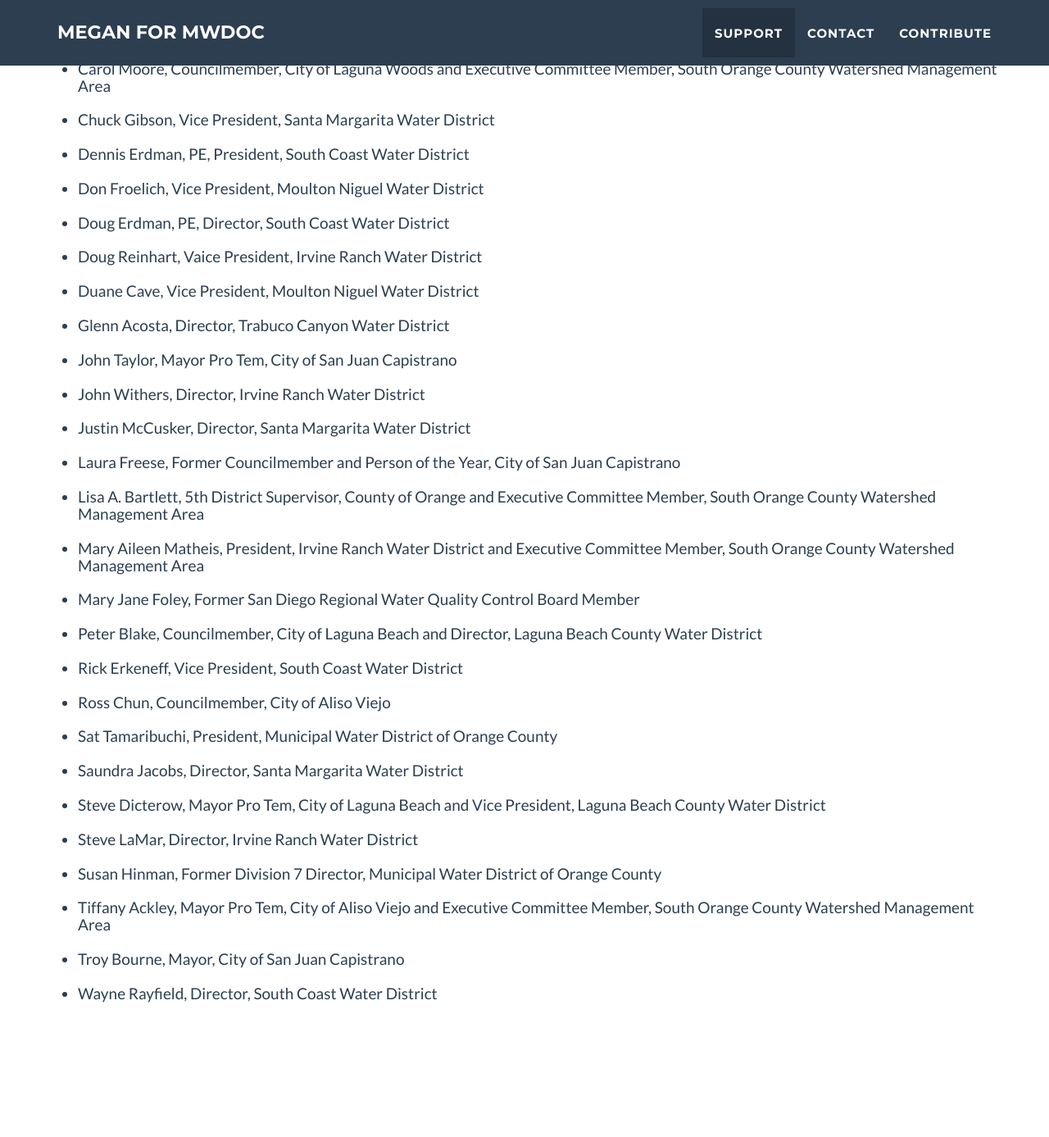
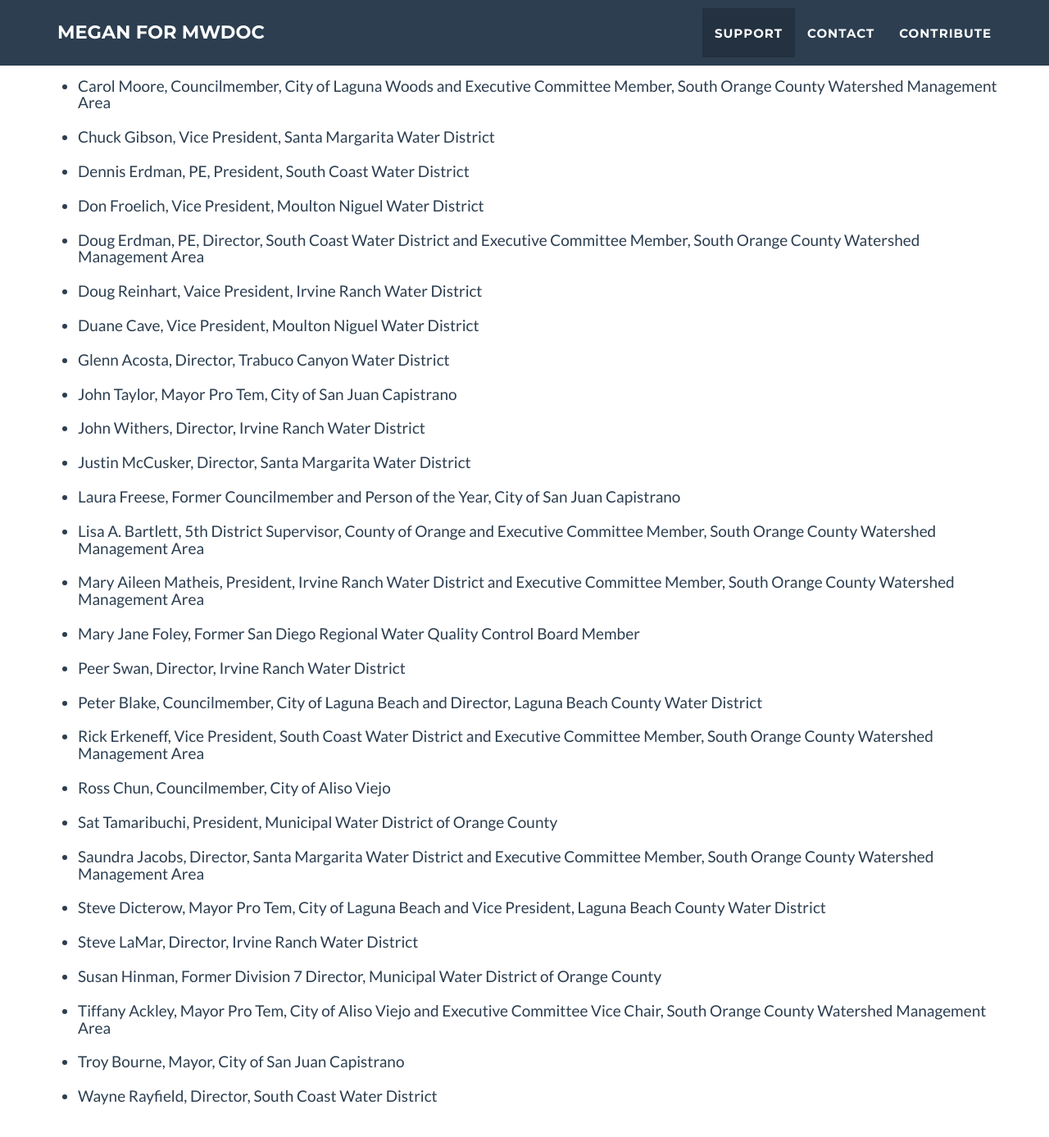
Before and after one commit to dropbar/m4m, a Jekyll site: the page built from _posts/2014-07-18-project-1.markdown, in a window 1280 px wide and 1400 px high, scrolled down 5796 px. Shown: the top 1387 px of the window at 82% size. Built offline with Jekyll 4.4.1, drawn with Linux system fonts in a browser that asks for light colours; some of the changed text lies outside the part shown.

Commit message:
leadership

```diff
--- a/_includes/support.html
+++ b/_includes/support.html
@@ -12,13 +12,13 @@
 				    <li>Alex Serna, Executive Director, Breakthrough San Juan Capistrano</li></br>
                     <li>Betty Olson, PhD, President, Santa Margarita Water District</li></br>
                     <li>Bill Green, Director, South Coast Water District</li></br>
-                    <li>Bill Moorhead, PE, Director, Moulton Niguel Water District</li></br>
+                    <li>Bill Moorhead, PE, Director, Moulton Niguel Water District and Executive Committee Member, South Orange County Watershed Management Area</li></br>
 					<li>Bob Whalen, Mayor, City of Laguna Beach and President, Laguna Beach County Water District, and Executive Commitee Member, South Orange County Watershed Management Area</li></br>
                     <li>Carol Moore, Councilmember, City of Laguna Woods and Executive Committee Member, South Orange County Watershed Management Area </li></br>
                     <li>Chuck Gibson, Vice President, Santa Margarita Water District</li></br>
                     <li>Dennis Erdman, PE, President, South Coast Water District</li></br>
                     <li>Don Froelich, Vice President, Moulton Niguel Water District</li></br>
-					<li>Doug Erdman, PE, Director, South Coast Water District</li></br>
+					<li>Doug Erdman, PE, Director, South Coast Water District and Executive Committee Member, South Orange County Watershed Management Area</li></br>
 					<li>Doug Reinhart, Vaice President, Irvine Ranch Water District</li></br>
                     <li>Duane Cave, Vice President, Moulton Niguel Water District</li></br>
 					<li>Glenn Acosta, Director, Trabuco Canyon Water District</li></br>
@@ -29,15 +29,16 @@
                     <li>Lisa A. Bartlett, 5th District Supervisor, County of Orange and Executive Committee Member, South Orange County Watershed Management Area</li></br>
 					<li>Mary Aileen Matheis, President, Irvine Ranch Water District and Executive Committee Member, South Orange County Watershed Management Area</li></br>
 					<li>Mary Jane Foley, Former San Diego Regional Water Quality Control Board Member</li></br>
+					<li>Peer Swan, Director, Irvine Ranch Water District</li></br>
 					<li>Peter Blake, Councilmember, City of Laguna Beach and Director, Laguna Beach County Water District</li></br>
-                    <li>Rick Erkeneff, Vice President, South Coast Water District</li></br>
+                    <li>Rick Erkeneff, Vice President, South Coast Water District and Executive Committee Member, South Orange County Watershed Management Area</li></br>
 					<li>Ross Chun, Councilmember, City of Aliso Viejo</li></br>
 					<li>Sat Tamaribuchi, President, Municipal Water District of Orange County</li></br>
-                    <li>Saundra Jacobs, Director, Santa Margarita Water District</li></br>
+                    <li>Saundra Jacobs, Director, Santa Margarita Water District and Executive Committee Member, South Orange County Watershed Management Area</li></br>
 					<li>Steve Dicterow, Mayor Pro Tem, City of Laguna Beach and Vice President, Laguna Beach County Water District</li></br>
 					<li>Steve LaMar, Director, Irvine Ranch Water District</li></br>
 					<li>Susan Hinman, Former Division 7 Director, Municipal Water District of Orange County</li></br>
-                    <li>Tiffany Ackley, Mayor Pro Tem, City of Aliso Viejo and Executive Committee Member, South Orange County Watershed Management Area</li></br>
+                    <li>Tiffany Ackley, Mayor Pro Tem, City of Aliso Viejo and Executive Committee Vice Chair, South Orange County Watershed Management Area</li></br>
 					<li>Troy Bourne, Mayor, City of San Juan Capistrano</li><br/>
                     <li>Wayne Rayfield, Director, South Coast Water District</li></br>
 				</ul>
```
